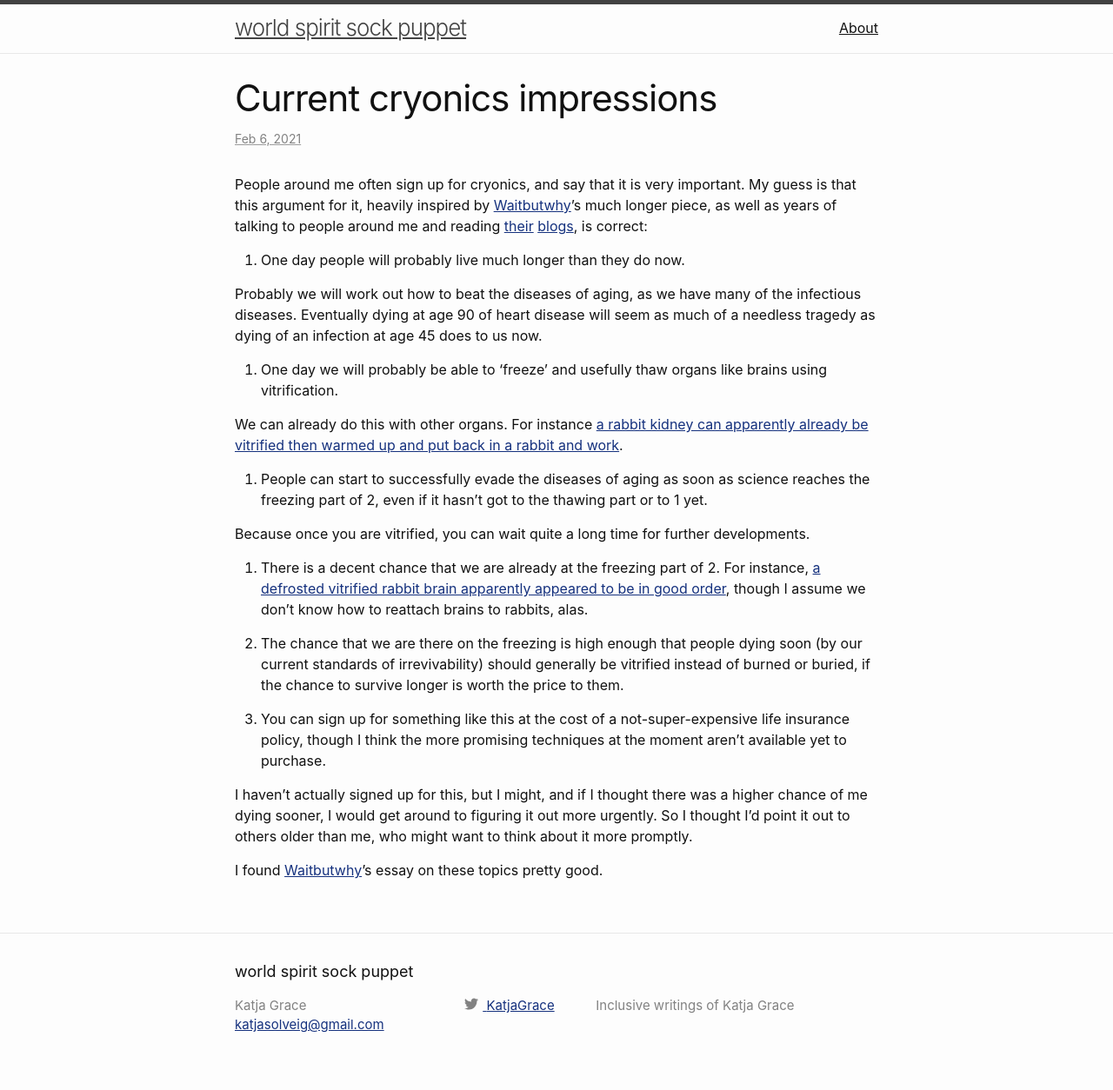
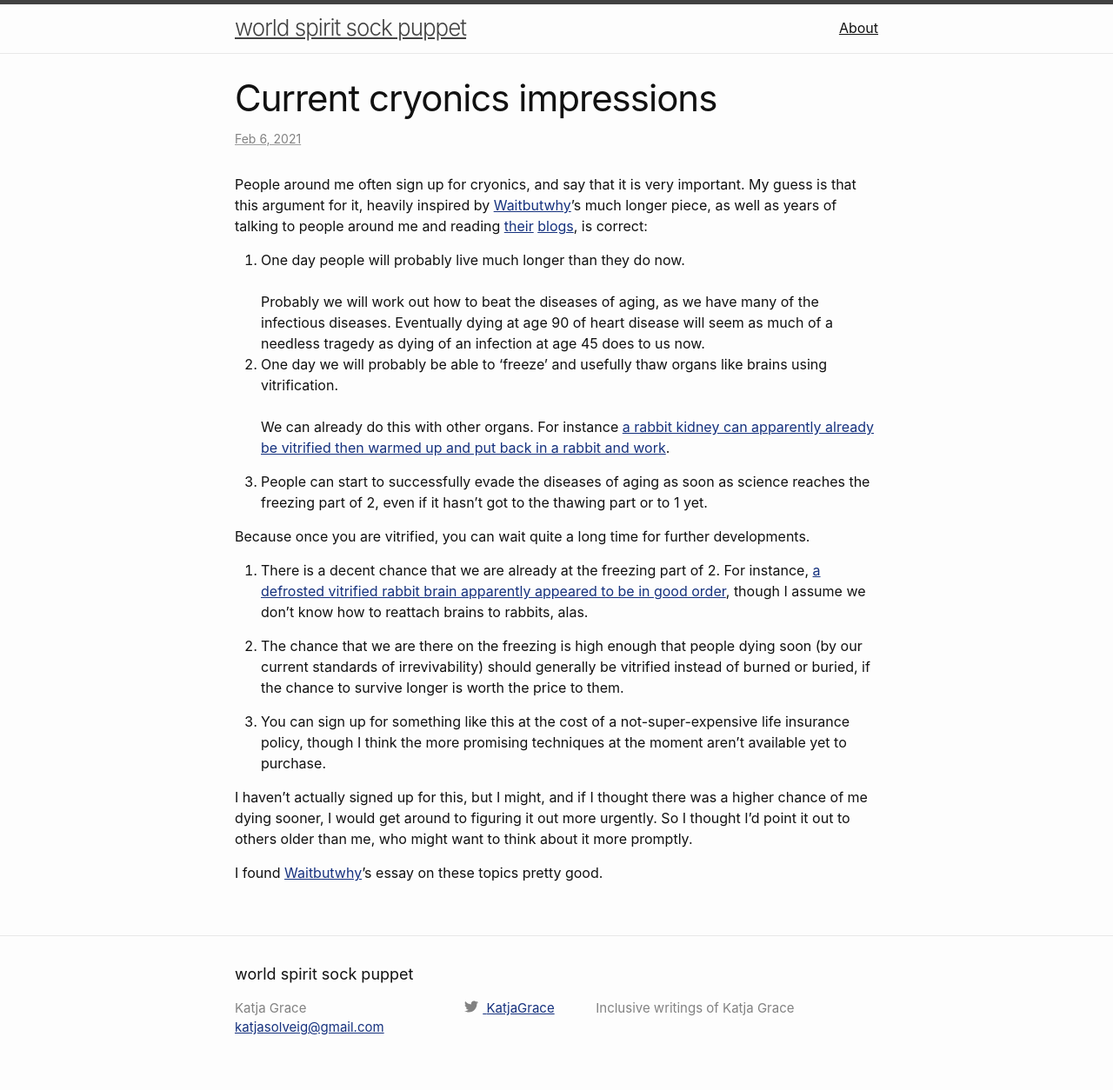
Before and after one commit to katjagrace/katjagrace.github.io, a Jekyll site: the page built from _posts/2021-02-06-cryonics.md, in a window 1280 px wide. Shown: the whole page at 87% size. Built offline with Jekyll 4.4.1, drawn with Linux system fonts in a browser that asks for light colours; comment, search, counter and statistics services are not loaded.

```diff
--- a/_posts/2021-02-06-cryonics.md
+++ b/_posts/2021-02-06-cryonics.md
@@ -8,12 +8,8 @@ image:
 summary:
 ---
 People around me often sign up for cryonics, and say that it is very important. My guess is that this argument for it, heavily inspired by [Waitbutwhy](https://waitbutwhy.com/2016/03/cryonics.html)'s much longer piece, as well as years of talking to people around me and reading [their](https://www.lesswrong.com/) [blogs](https://www.overcomingbias.com/), is correct:
-1. One day people will probably live much longer than they do now.
-
-  Probably we will work out how to beat the diseases of aging, as we have many of the infectious diseases. Eventually dying at age 90 of heart disease will seem as much of a needless tragedy as dying of an infection at age 45 does to us now.
-2. One day we will probably be able to 'freeze' and usefully thaw organs like brains using vitrification.
-
-  We can already do this with other organs. For instance [a rabbit kidney can apparently already be vitrified then warmed up and put back in a rabbit and work](https://www.ncbi.nlm.nih.gov/pmc/articles/PMC2781097/).
+1. One day people will probably live much longer than they do now.<br><br>Probably we will work out how to beat the diseases of aging, as we have many of the infectious diseases. Eventually dying at age 90 of heart disease will seem as much of a needless tragedy as dying of an infection at age 45 does to us now.
+2. One day we will probably be able to 'freeze' and usefully thaw organs like brains using vitrification.<br><br>We can already do this with other organs. For instance [a rabbit kidney can apparently already be vitrified then warmed up and put back in a rabbit and work](https://www.ncbi.nlm.nih.gov/pmc/articles/PMC2781097/).
 
 3. People can start to successfully evade the diseases of aging as soon as science reaches the freezing part of 2, even if it hasn't got to the thawing part or to 1 yet.
 
```
Also changed, not shown: _posts/2021-02-03-efficiency-of-utopia.md (+1 -1 lines).
